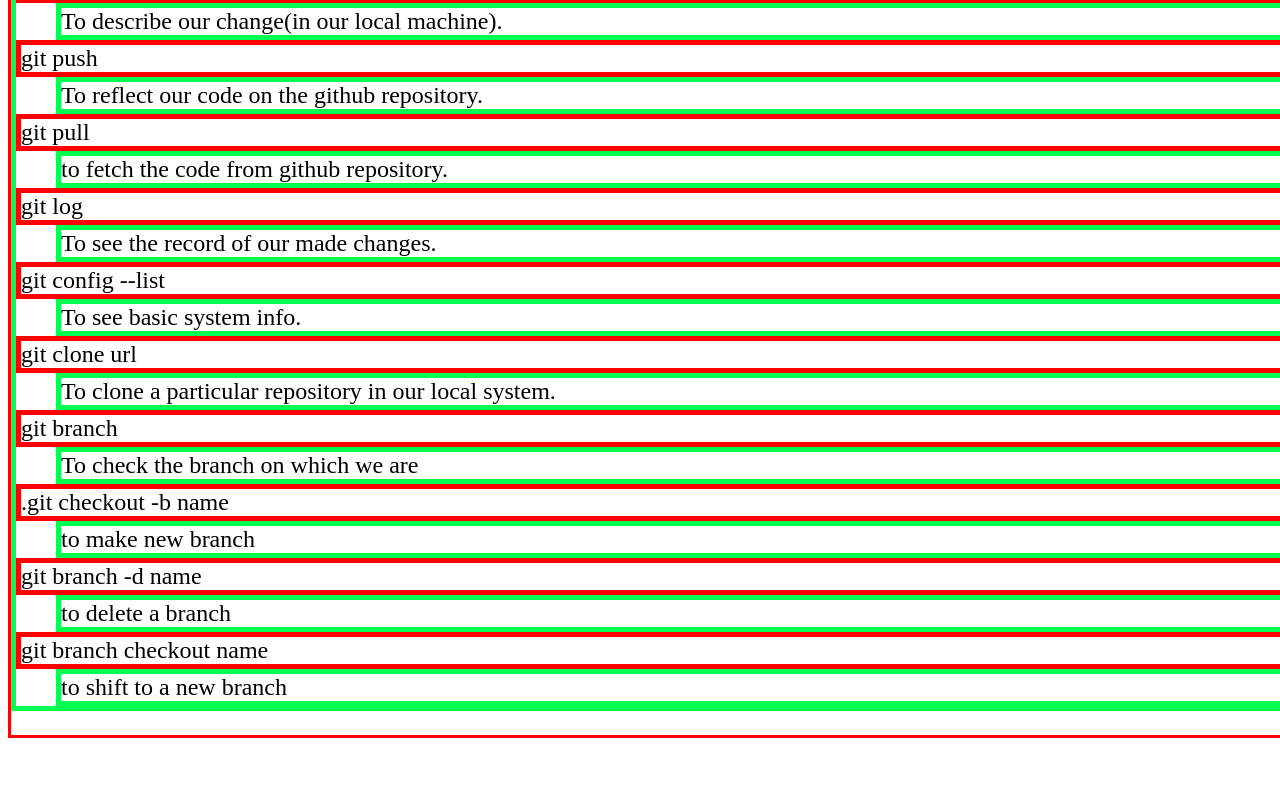
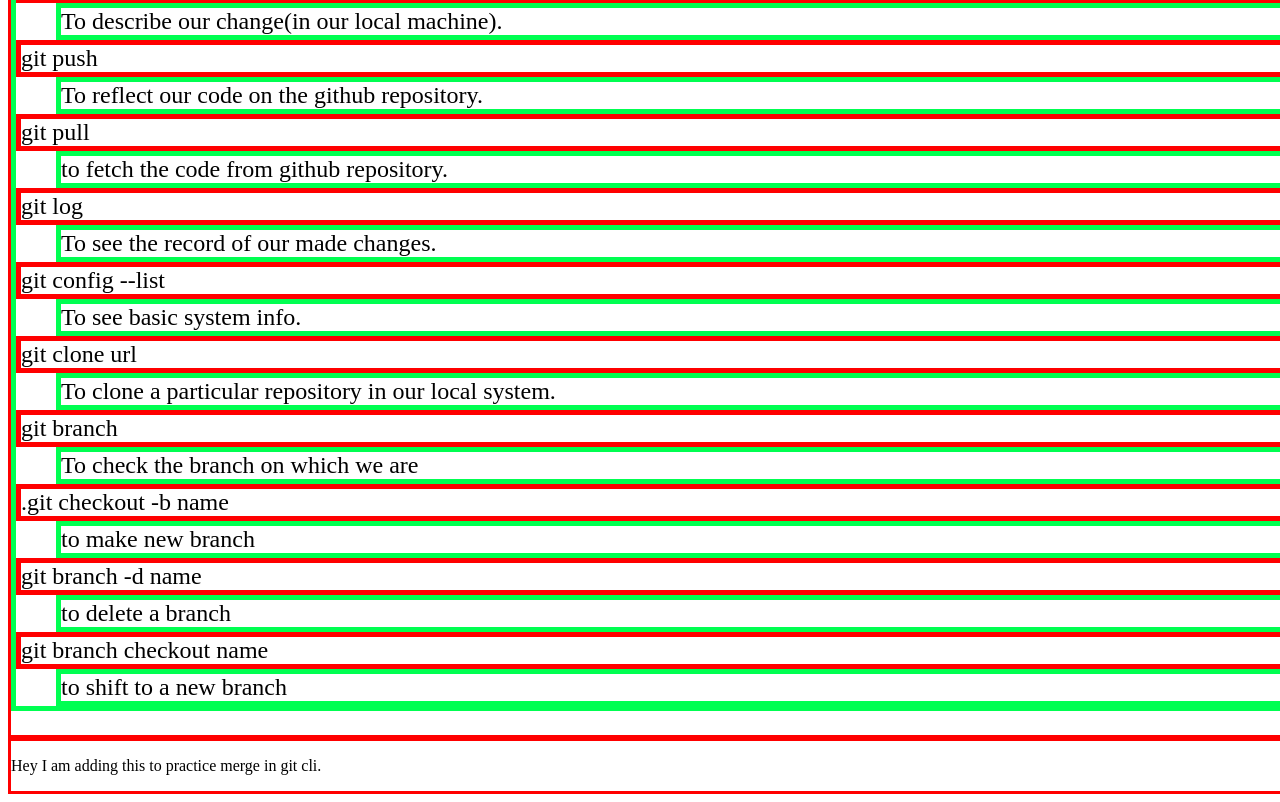
Before and after one commit to Zakir2855/commands-of-git, a plain HTML site: page index.html in a window 1280 px wide. Shown: the part 471-1273 px from the top of the page. Before the commit the page ends 1217 px from the top, so only its background shows below. Drawn offline with Linux system fonts and the light colour scheme.

Commit message:
added para

```diff
--- a/index.html
+++ b/index.html
@@ -56,5 +56,8 @@ working.</dd>
 <dd>to shift to a new branch</dd>
 </dl>
     </div>
+    <div class="second">
+        <p>Hey I am adding this to practice merge in git cli.</p>
+    </div>
 </body>
 </html>
```
